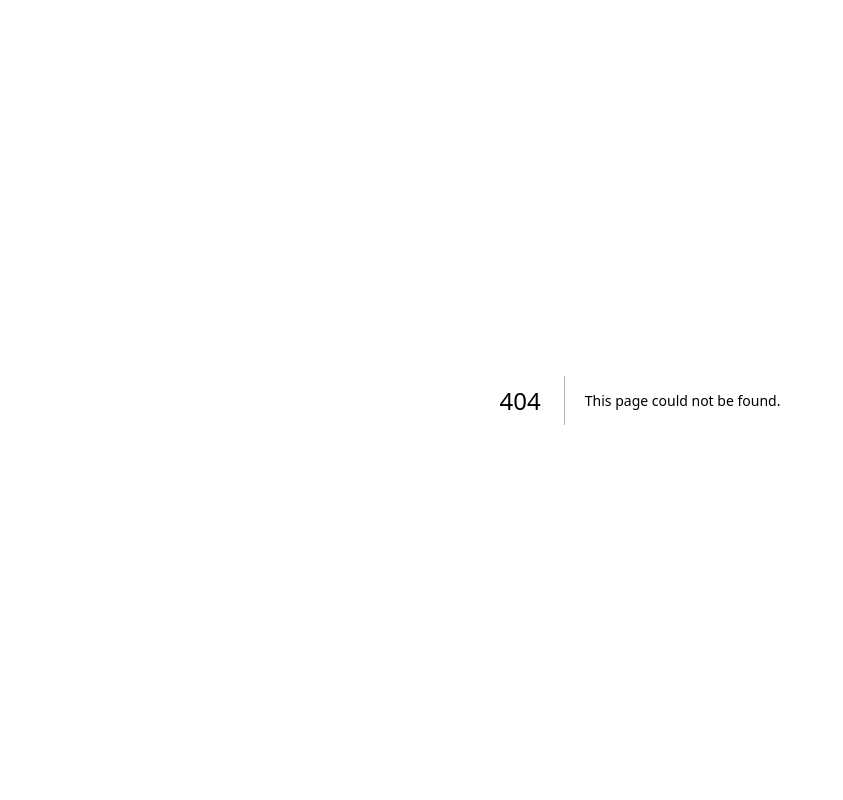
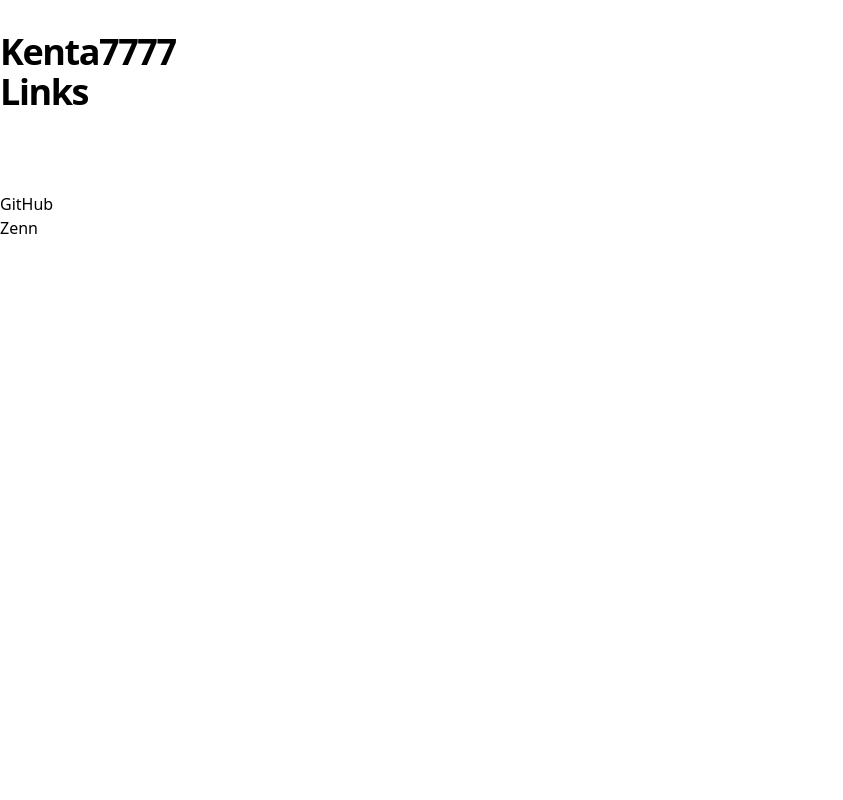
Before and after one commit to kenta7777/my-blog, a Next.js app: page /links in a window 1280 px wide. Before the commit this address had no page. Shown: the top 800 px of the page, without its empty margins (0-843 px from the left). Built offline with nearby package versions, Linux system fonts and the light colour scheme.

Commit message:
add links on the blog top

```diff
--- a/components/header.tsx
+++ b/components/header.tsx
@@ -1,13 +1,19 @@
 import Link from 'next/link'
 
-const Header = () => {
+type Props = {
+  children?: React.ReactNode
+}
+
+const Header = ({children}: Props) => {
   return (
-    <h2 className="text-2xl md:text-4xl font-bold tracking-tight md:tracking-tighter leading-tight mb-20 mt-8">
-      <Link href="/" className="hover:underline">
-        Blog
-      </Link>
-      .
-    </h2>
+    <div>
+      <h2 className="text-2xl md:text-4xl font-bold tracking-tight md:tracking-tighter leading-tight mb-20 mt-8">
+        <Link href="/" className="hover:underline">
+          Kenta7777
+        </Link>
+        {children}
+      </h2>
+    </div>
   )
 }
 
--- a/components/intro.tsx
+++ b/components/intro.tsx
@@ -1,4 +1,4 @@
-import { CMS_NAME } from '../lib/constants'
+import Link from 'next/link'
 
 const Intro = () => {
   return (
@@ -6,6 +6,9 @@ const Intro = () => {
       <h1 className="text-5xl md:text-8xl font-bold tracking-tighter leading-tight md:pr-8">
         Kenta7777
       </h1>
+      <Link href="/links" className="hover:underline">
+        Links
+      </Link>
     </section>
   )
 }
--- /dev/null
+++ b/pages/links/index.tsx
@@ -0,0 +1,30 @@
+import { useRouter } from "next/router";
+import React from "react";
+import Header from "../../components/header";
+import Layout from "../../components/layout";
+
+export default function Links() {
+  const router = useRouter()
+  const links = [
+    {name: "GitHub", url: "https://github.com/kenta7777"},
+    {name: "Zenn", url: "https://zenn.dev/hasken3765"}
+  ];
+  return (
+    <Layout>
+      <Header children={<h3>Links</h3>} />
+      {router.isFallback ? (
+        <>Loading…</>
+      ) : (
+          <>
+            <ul>
+                {links.map((link, index) =>
+                  <li key={index}>
+                    <a className="hover:underline" rel="noreferrer" target="_blank" href={link.url}>{link.name}</a>
+                  </li>
+                )}
+            </ul>
+          </>
+      )}
+    </Layout>
+  );
+}
```
